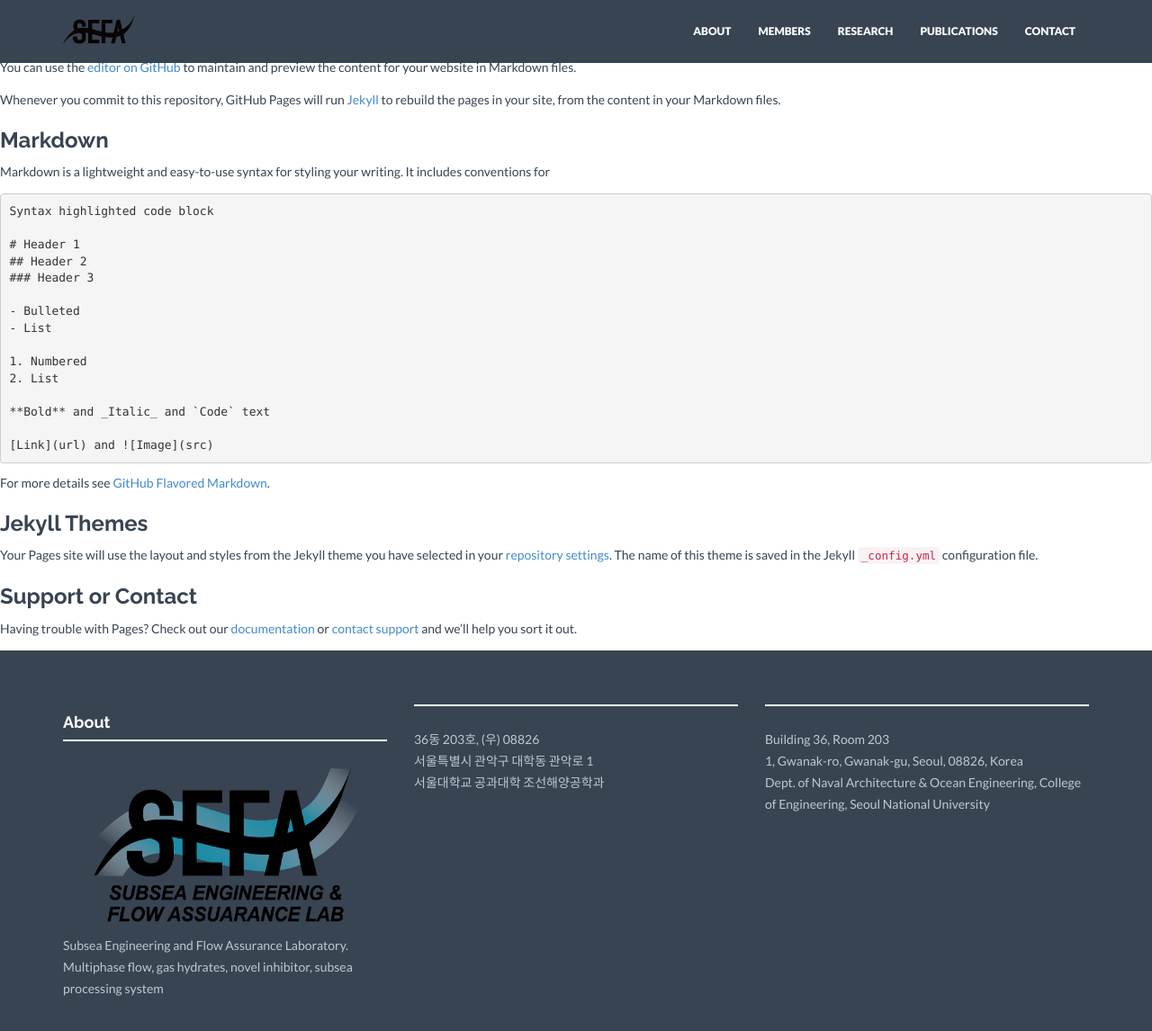
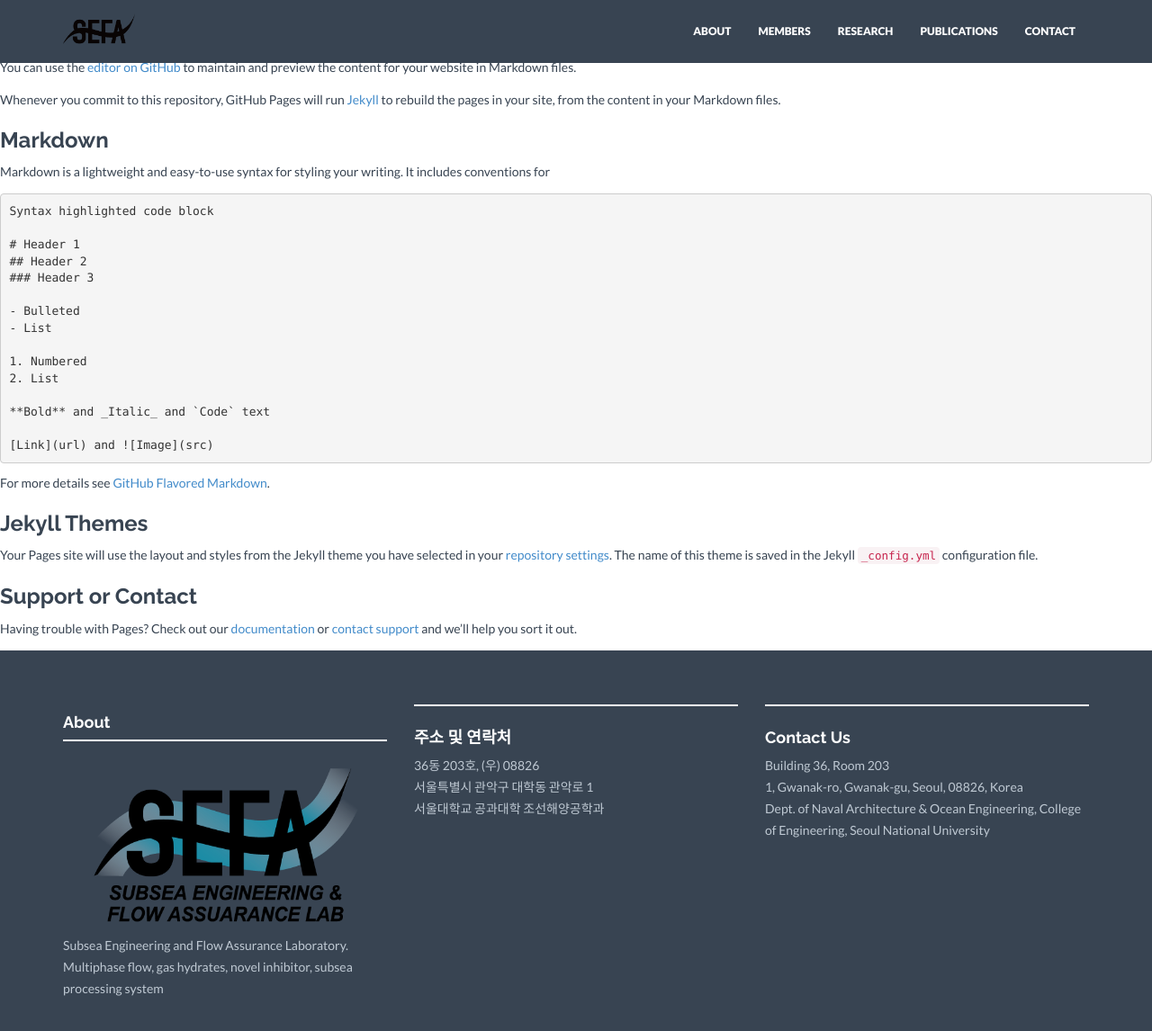
Before and after one commit to snu-sefa/snu-sefa.github.io, a Jekyll site: the page built from index.md, in a window 1280 px wide and 1183 px high. Shown: the top 1146 px of the window at 90% size. Built offline with Jekyll 4.4.1, drawn with Linux system fonts in a browser that asks for light colours; nearby versions of some CDN libraries; our own code applies the rules of GitHub Pages for plain Markdown files.

Commit message:
Update footer.html

```diff
--- a/_includes/footer.html
+++ b/_includes/footer.html
@@ -9,6 +9,7 @@
             </div>
             <div class="col-lg-4">
                 <div class="hline-w"></div>
+                <h4>주소 및 연락처</h4>
                 <p>
                     {% for line in site.address.first.lines %}
                         {{ line }} <br>
@@ -17,6 +18,7 @@
             </div>
             <div class="col-lg-4">
                 <div class="hline-w"></div>
+                <h4>Contact Us</h4>
                 <p>
                     {% for line in site.engaddress.first.lines %}
                         {{ line }} <br>
```
